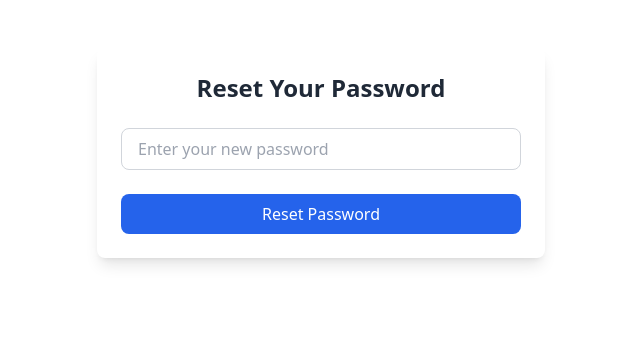
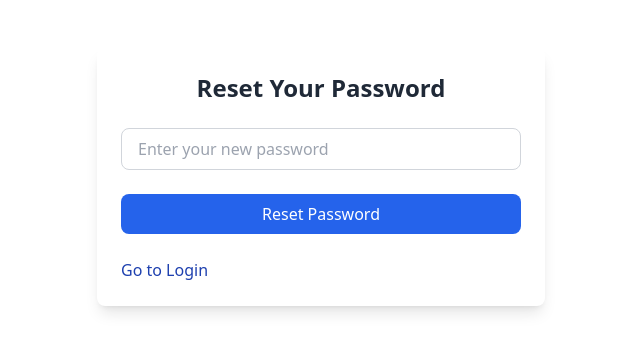
Before and after one commit to MOHA-dev0/Company-Website.v2, a Next.js app: page /reset-confirm in a window 1280 px wide. Shown: the top 352 px of the page, without its empty margins (319-959 px from the left). Built offline with nearby package versions, Linux system fonts and the light colour scheme; no server answers.

Commit message:
Deploy app to vercel

```diff
--- a/app/(root)/post/[id]/page.jsx
+++ b/app/(root)/post/[id]/page.jsx
@@ -78,7 +78,6 @@ export default function NewsDetail() {
         postId: post.$id,
         userId: user.$id,
         userName: user.name || "Anonymous",
-        userEmail: user.email,
         content: newComment,
       });
 
--- a/app/(root)/reset-confirm/page.jsx
+++ b/app/(root)/reset-confirm/page.jsx
@@ -62,6 +62,12 @@ export default function ResetConfirmPage() {
       >
         Reset Password
       </button>
+      <span>
+        {" "}
+        <a className="text-blue-800" href="/login">
+          Go to Login
+        </a>
+      </span>
     </div>
   );
 }
--- a/app/login/page.jsx
+++ b/app/login/page.jsx
@@ -71,7 +71,8 @@ const LoginPage = () => {
 
   const loginWithGoogle = async () => {
     await account.deleteSession("current").catch(() => {});
-    const redirectURL = "http://localhost:3000/oauth/callback";
+    const redirectURL =
+      "https://company-website-v2-neon.vercel.app//oauth/callback";
 
     account.createOAuth2Session(
       "google",
@@ -82,7 +83,8 @@ const LoginPage = () => {
 
   const loginWithGitHub = async () => {
     await account.deleteSession("current").catch(() => {});
-    const redirectURL = "http://localhost:3000/oauth/callback";
+    const redirectURL =
+      "https://company-website-v2-neon.vercel.app//oauth/callback";
 
     try {
       await account.deleteSession("current");
```
Also changed, not shown: 1 other file (tests, documents, lock files or other folders).
